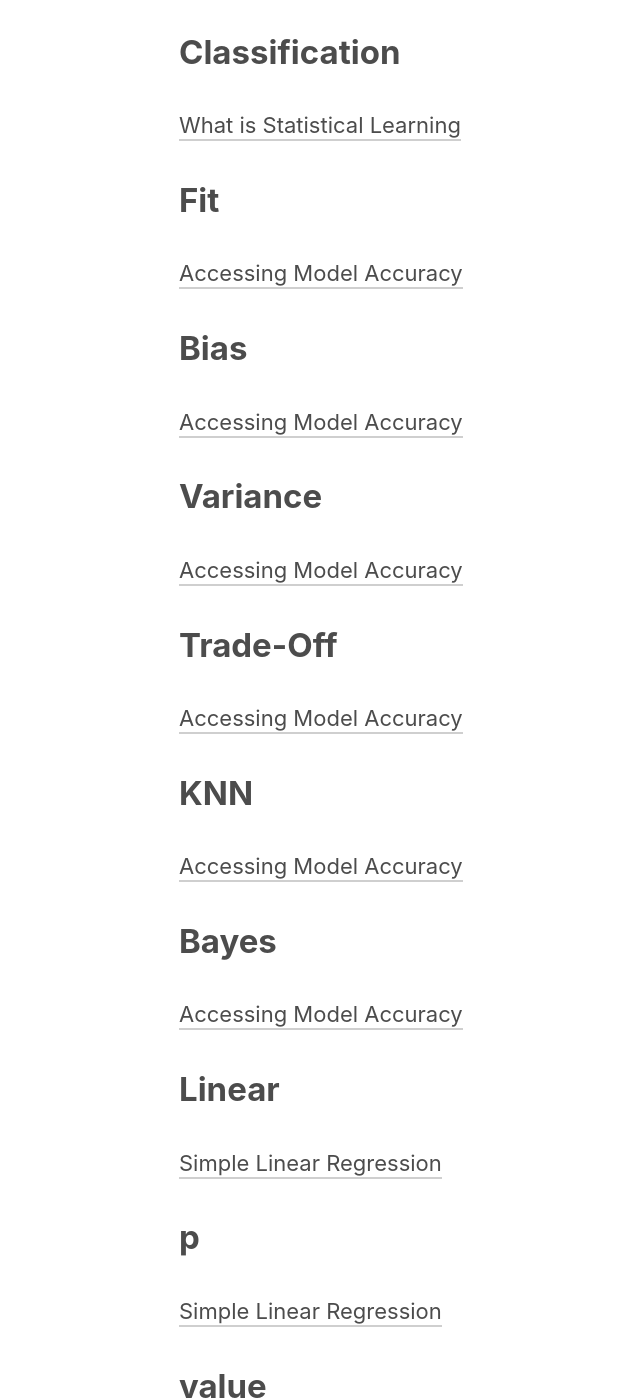
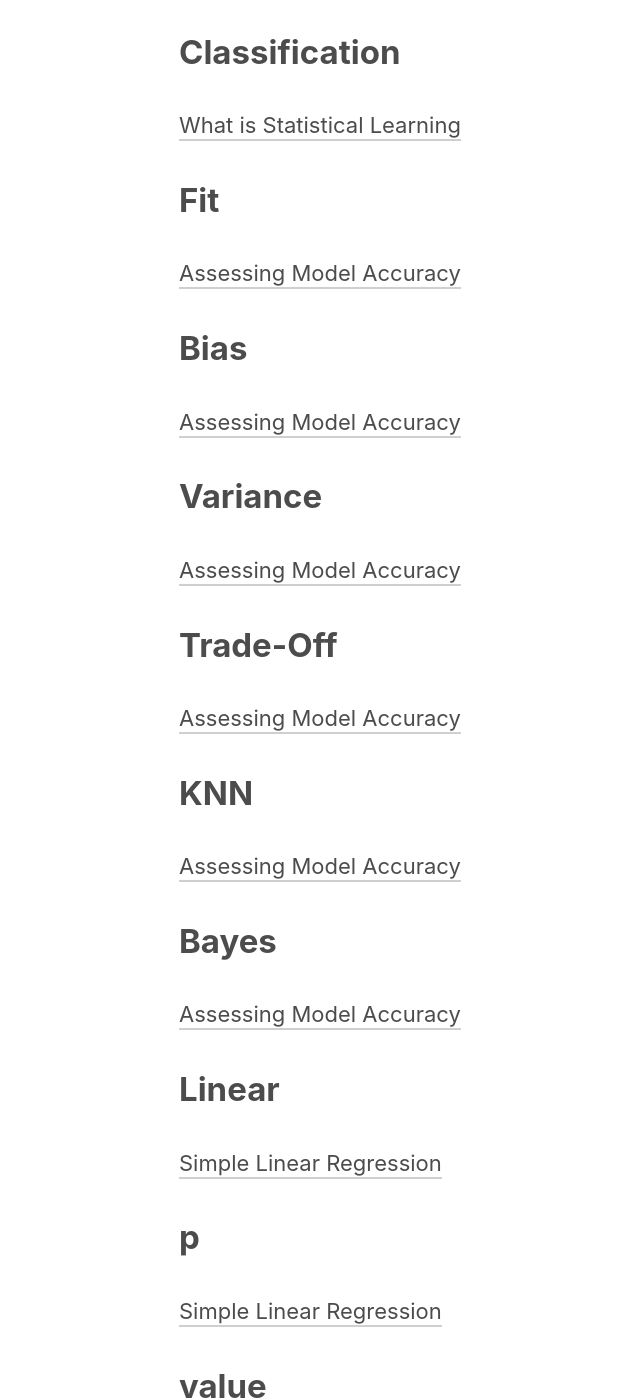
Before and after one commit to AshminSwain/blogs, a Jekyll site: the page built from _pages/tags.html, in a window 1280 px wide and 1400 px high, scrolled down 1684 px. Shown: the whole window, without its empty margins (61-701 px from the left). Built offline with Jekyll 4.4.1, drawn with Linux system fonts in a browser that asks for light colours.

Commit message:
Update 2017-06-23-accessing-model-accuracy.md

```diff
--- a/_posts/2017-06-23-accessing-model-accuracy.md
+++ b/_posts/2017-06-23-accessing-model-accuracy.md
@@ -1,12 +1,12 @@
 ---
-title: Accessing Model Accuracy
+title: Assessing Model Accuracy
 desc: “There is no free lunch in statistics!” For a particular dataset, one specific method may work best, but some other method may work better on a similar but different data set. So, it is very important to decide which method gives the best results for the data. Selecting the best approach is one of the most challenging tasks in machine learning. Measuring data accuracy hence is vital for any data scientist.
 author: ashmin
 tags: Fit Bias Variance Trade-Off KNN Bayes
 image: model_accuracy.png
 layout: post
 mathjax: true
-permalink: /accessing-model-accuracy/
+permalink: /assessing-model-accuracy/
 ---
 
 * Do not remove this line (it will not be displayed)
```
